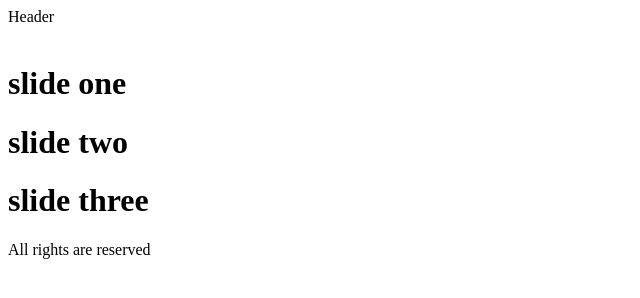
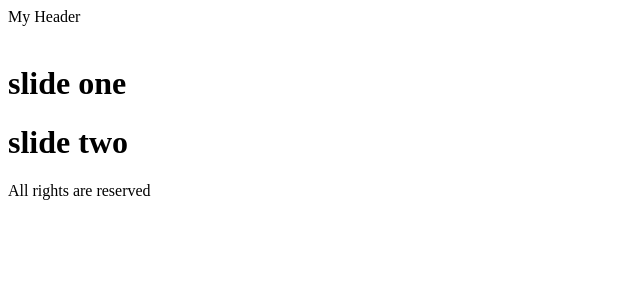
Before and after one commit to Parimahmir/git-project-one, a plain HTML site: page index.html in a window 1280 px wide. Shown: the whole page, without its empty margins (0-640 px from the left). Drawn offline with Linux system fonts and the light colour scheme.

Commit message:
some changesin dev branch

```diff
--- a/index.html
+++ b/index.html
@@ -7,7 +7,7 @@
   </head>
   <body>
     <header>
-      <header>Header</header>
+      <header>My Header</header>
     </header>
     <divv class="banner">
       <img src="banner.jpg" alt="" />
@@ -15,7 +15,6 @@
     <div class="slider">
       <h1>slide one</h1>
       <h1>slide two</h1>
-      <h1>slide three</h1>
     </div>
     <footer>All rights are reserved</footer>
 
```
